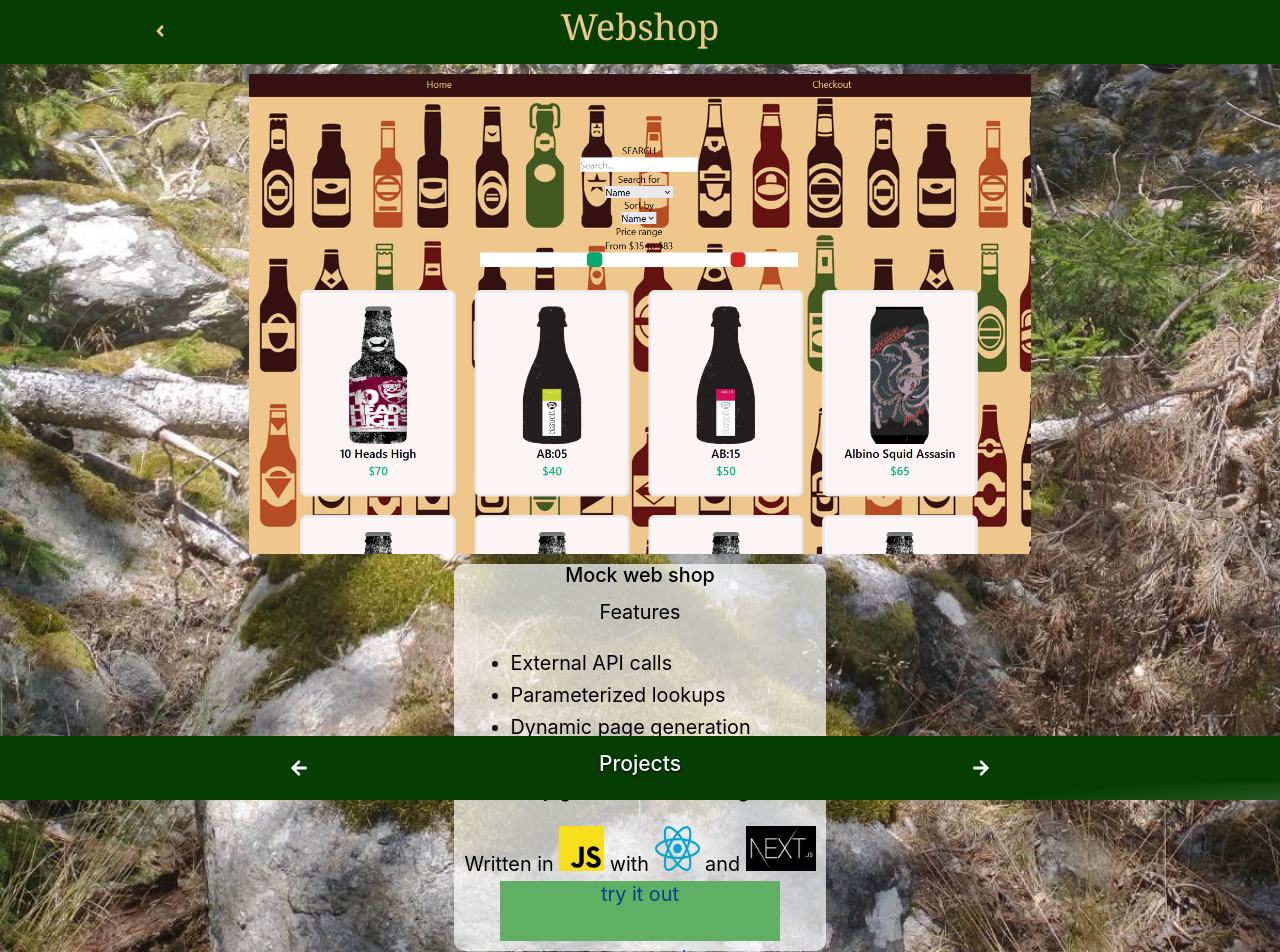
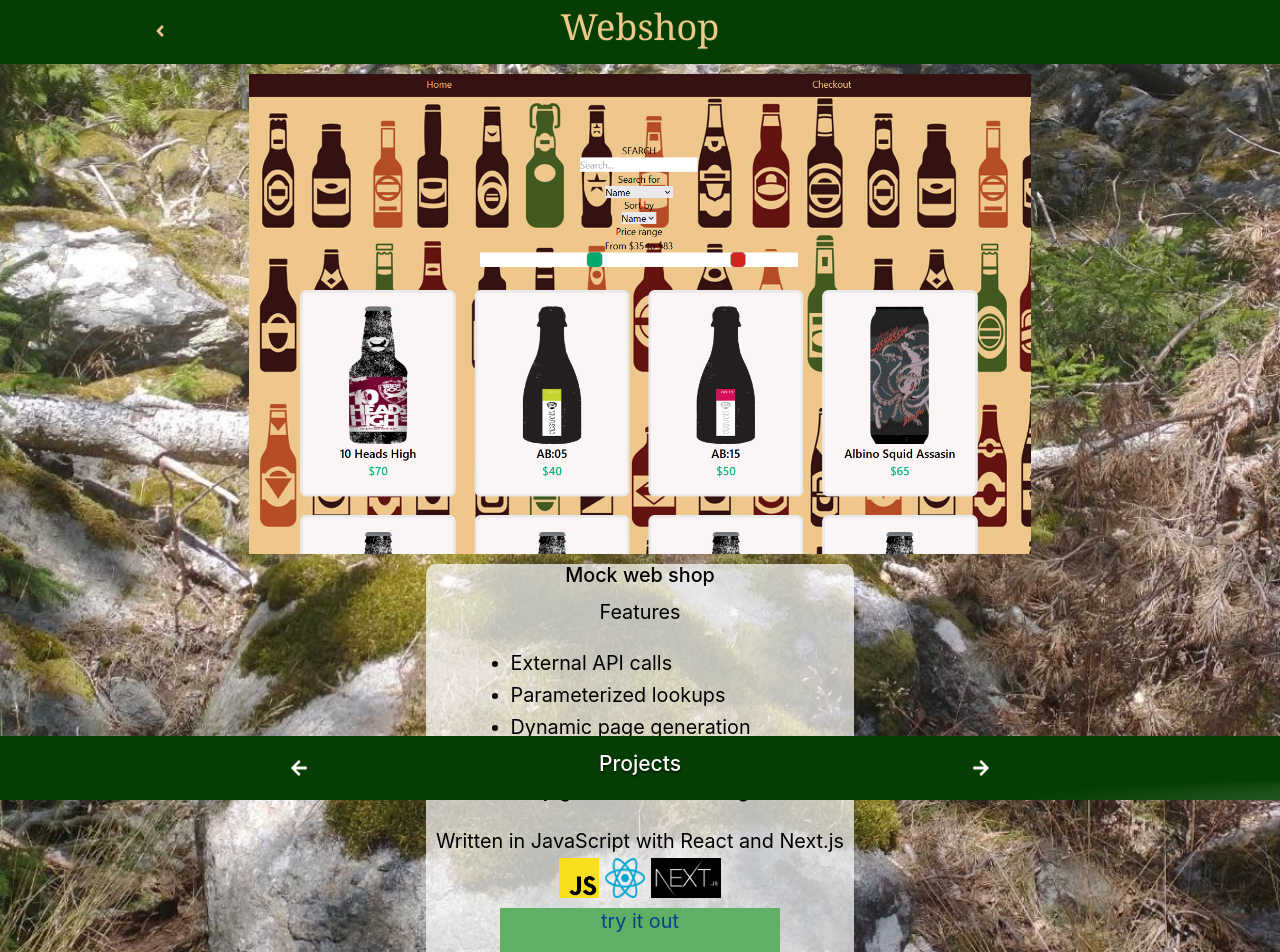
Before and after one commit to isthisthereallife/pages, a Next.js app: page /pages/projects/Webshop in a window 1280 px wide. Shown: the top 952 px of the page. Built offline with nearby package versions, Linux system fonts and the light colour scheme.

Commit message:
Added link to Murvel apk

```diff
--- a/src/pages/projects/Webshop.jsx
+++ b/src/pages/projects/Webshop.jsx
@@ -93,7 +93,7 @@ export default function Webshop() {
         <div className={styles.infoText} id={styles.gilfoyleInfo}>
           <h4>Mock web shop </h4>
           <span>Features</span>
-          <ul className={styles.list_lefty}>
+        <ul className={styles.list_lefty}>
             <li className={styles.list_item}>External API calls</li>
             <li className={styles.list_item}>Parameterized lookups</li>
             <li className={styles.list_item}>Dynamic page generation</li>
@@ -101,32 +101,34 @@ export default function Webshop() {
             <li className={styles.list_item}>Very generous search algorithm</li>
           </ul>
           <div>
-            Written in{" "}
+            Written in JavaScript with React and Next.js
+          </div>
+          <div>
             <a href="https://www.javascript.com">
               <Image
                 className={styles.inlineLogo}
                 src={imgJS}
-                height="45px"
-                width="45px"
+                height="40px"
+                width="40px"
                 alt="JavaScript logo"
               />
-            </a>{" "}
-            with{" "}
+            </a>
+            {"  "}
             <a href="https://reactjs.org/">
               <Image
                 className={styles.inlineLogo}
                 src={imgReact}
-                height="45px"
-                width="45px"
+                height="40px"
+                width="40px"
                 alt="React Logo"
               />
-            </a>{" "}
-            and{" "}
+            </a>
+            {"  "}
             <a href="https://nextjs.org/">
               <Image
                 className={styles.inlineLogo}
                 src={imgNext}
-                height="45px"
+                height="40px"
                 width="70px"
                 alt="Next.js Logo"
               />
--- a/src/styles/project.module.css
+++ b/src/styles/project.module.css
@@ -91,8 +91,6 @@
   /*max-height: 450px;*/
   border-radius: 10px;
   font-size: 1.1em;
-
-  margin-bottom: 50px;
 }
 
 .list_lefty {
@@ -101,6 +99,12 @@
 .list_item {
   max-width: fit-content;
   text-align: left;
+}
+
+.murvel_link {
+  color: rgb(0, 0, 0);
+  text-shadow: rgb(255, 255, 255) 0px 1px 2px;
+
 }
 
 #murvelInfo {
@@ -140,3 +144,8 @@
     max-width: 80%;
   }
 }
+@media (hover: none) {
+  .infoText {
+    margin-bottom: 50px;
+  }
+}
```
Also changed, not shown: src/pages/projects/Murvel.jsx (+38 -8 lines), src/pages/projects/SVTpk.jsx (+8 -7 lines), public/images/kotlin.png (added).
